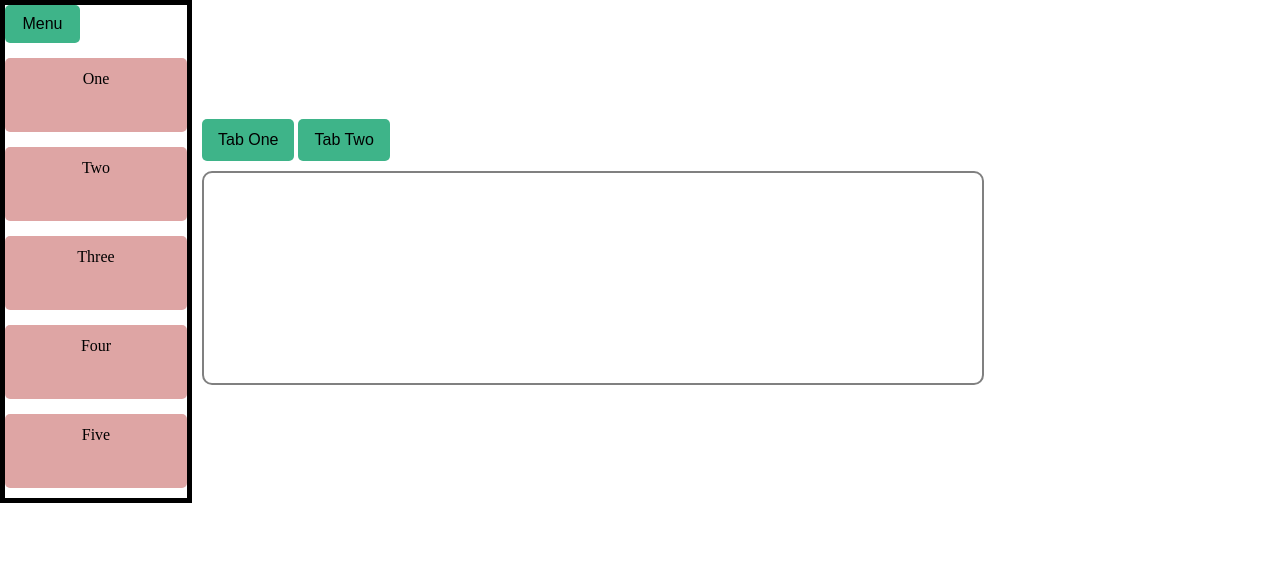
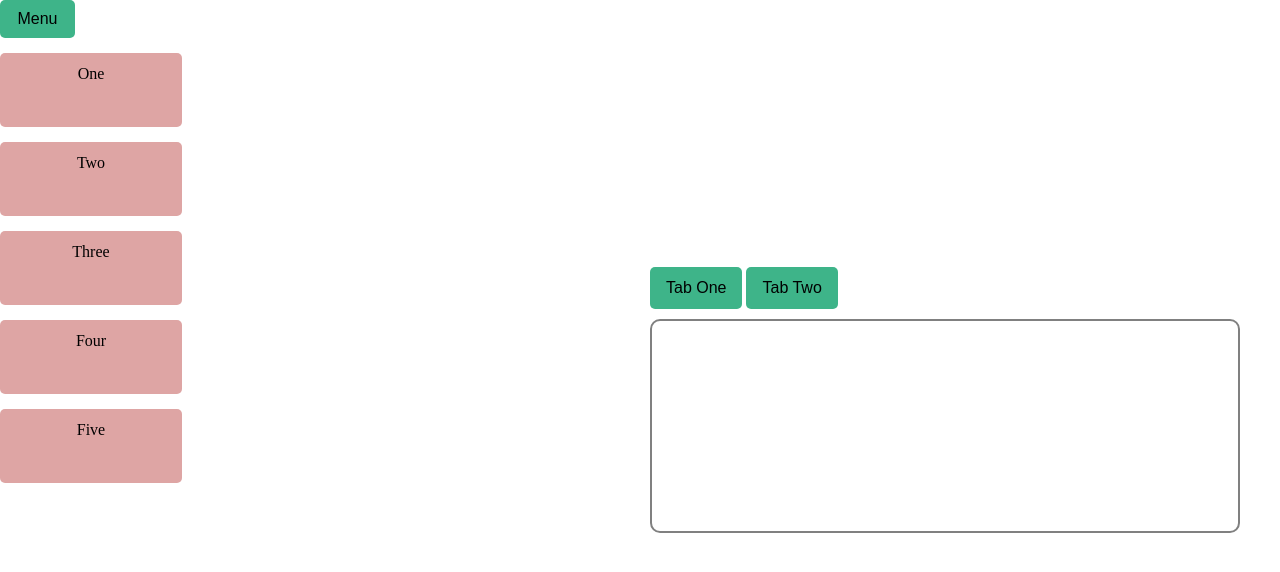
Before and after one commit to programmergeek/tabs-and-menus, a plain HTML site: page index.html in a window 1280 px wide. Drawn offline with Linux system fonts and the light colour scheme.

Commit message:
added extra styles

```diff
--- a/index.css
+++ b/index.css
@@ -1,12 +1,13 @@
 body{
     margin: 0;
-    display: inline-flex;
+    display: grid;
+    grid-template-columns: 50% 50%;
 }
 
 .drop-down{
     display: flex;
     flex-direction: column;
-    border: 5px solid black;
+    height: 100vh;
 }
 
 #drop-down-btn{
@@ -50,10 +51,11 @@ body{
     display: flex;
     flex-direction: column;
     justify-content: center;
+    height: 100vh;
 }
 
 #text-area{
-    width: 60vw;
+    width: 45vw;
     min-height: 200px;
     border: 2px solid grey;
     border-radius: 10px;
```
